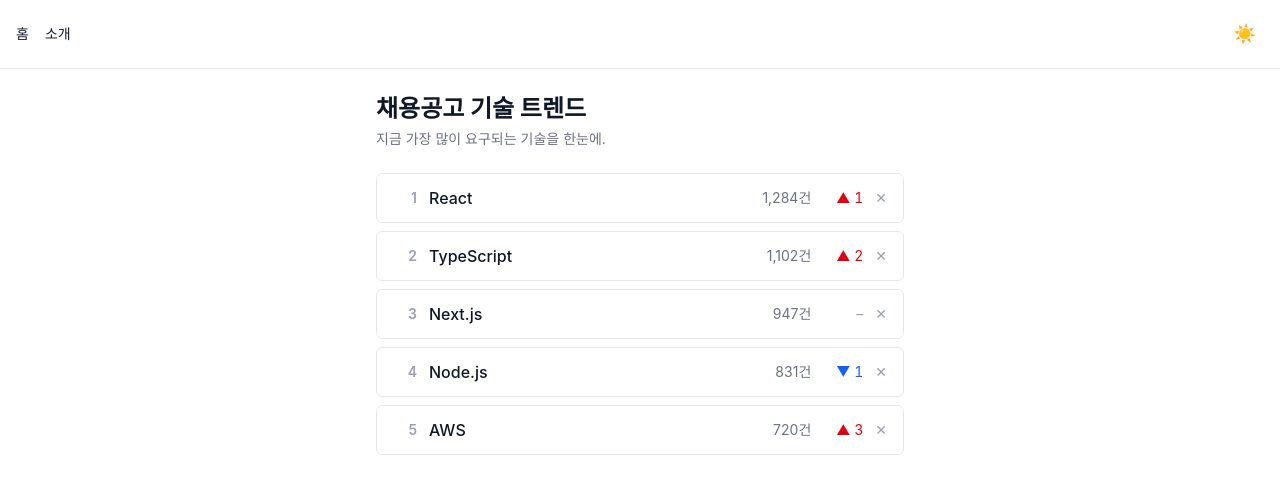
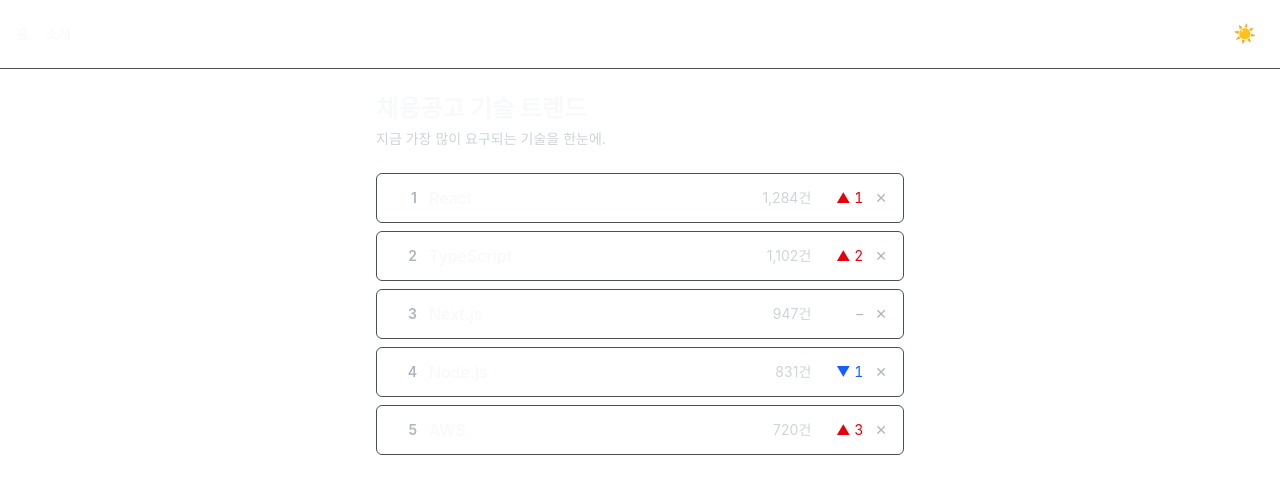
Before and after one commit to TEAM-UNS/UNS-FE, a React (Vite) app: page / in a window 1280 px wide. Shown: the top 494 px of the page. Built offline with nearby package versions, Linux system fonts and the light colour scheme.

Commit message:
feat(tokens): 다크 테마 color 토큰 추가

```diff
--- a/src/index.css
+++ b/src/index.css
@@ -12,6 +12,54 @@
 @theme {
   --font-sans: 'Inter', system-ui, 'Segoe UI', Roboto, sans-serif;
   --font-mono: ui-monospace, Consolas, monospace;
+
+  /* ── Color (다크 테마 기준) ─────────────────────────────────
+     Figma "Color System" 스와치 값. 라이트 모드는 추후 도입.
+     (Figma Variables 일부 오류가 있어 렌더된 스와치를 정답으로 사용) */
+
+  /* Primary — 브랜드(보라) */
+  --color-primary-50: #f8f3fe;
+  --color-primary-100: #efe4fd;
+  --color-primary-200: #e1c4fb;
+  --color-primary-300: #ce9af7;
+  --color-primary-400: #bc72f4;
+  --color-primary-500: #aa5ef1;
+  --color-primary-600: #913de2;
+  --color-primary-700: #7726bf;
+  --color-primary-800: #591796;
+  --color-primary-900: #4d1a7e;
+
+  /* Gray — 0(검정) → 1000(흰색) */
+  --color-gray-0: #000000;
+  --color-gray-50: #212529;
+  --color-gray-100: #343a40;
+  --color-gray-200: #495057;
+  --color-gray-300: #868e96;
+  --color-gray-400: #adb5bd;
+  --color-gray-500: #ced4da;
+  --color-gray-600: #dee2e6;
+  --color-gray-700: #e9ecef;
+  --color-gray-800: #f1f3f5;
+  --color-gray-900: #f8f9fa;
+  --color-gray-1000: #ffffff;
+
+  /* Semantic — 상태 */
+  --color-success: #55dc92;
+  --color-warning: #f8c952;
+  --color-error: #ff7272;
+  --color-info: #62caf4;
+
+  /* Surface — 배경 (canvas < container < element) */
+  --color-canvas: #212529;
+  --color-container: #25292d;
+  --color-element: #343a40;
+
+  /* Chart */
+  --color-chart-yellow: #f0f671;
+  --color-chart-mint: #28f3a5;
+  --color-chart-cyan: #12e1f9;
+  --color-chart-blue: #508aff;
+  --color-chart-violet: #aa5ef1;
 }
 
 html,
```
